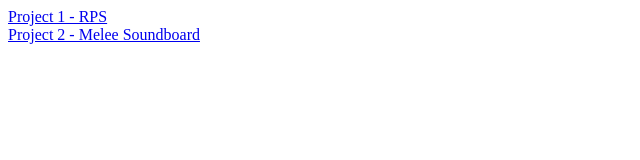
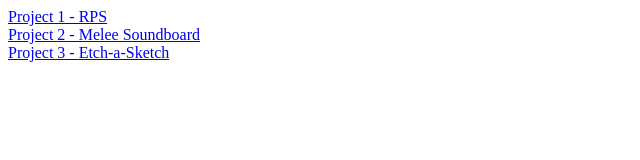
Before and after one commit to alt6ws/alt6ws.github.io, a plain HTML site: page index.html in a window 1280 px wide. Shown: the whole page, without its empty margins (0-640 px from the left). Drawn offline with Linux system fonts and the light colour scheme.

Commit message:
Update index.html

```diff
--- a/index.html
+++ b/index.html
@@ -7,6 +7,8 @@
     <div>
         <a href="https://alt6ws.github.io/Project2_MeleeSoundboard/">Project 2 - Melee Soundboard</a>
     </div>
-
+    <div>
+        <a href="https://alt6ws.github.io/Project3_Etch-a-Sketch/">Project 3 - Etch-a-Sketch</a>
+    </div>
 </body>
 </html>
```
